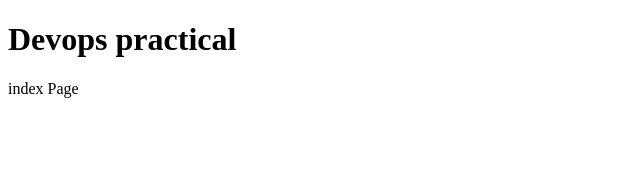
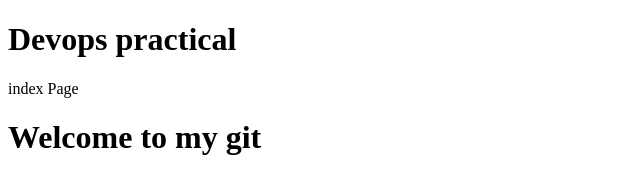
Before and after one commit to 5vidhi/git_it140, a plain HTML site: page index.html in a window 1280 px wide. Shown: the whole page, without its empty margins (0-640 px from the left). Drawn offline with Linux system fonts and the light colour scheme.

Commit message:
Updated html

```diff
--- a/index.html
+++ b/index.html
@@ -10,5 +10,6 @@
     <p>
         index Page
     </p>
+    <h1>Welcome to my git</h1>
 </body>
 </html>
```
